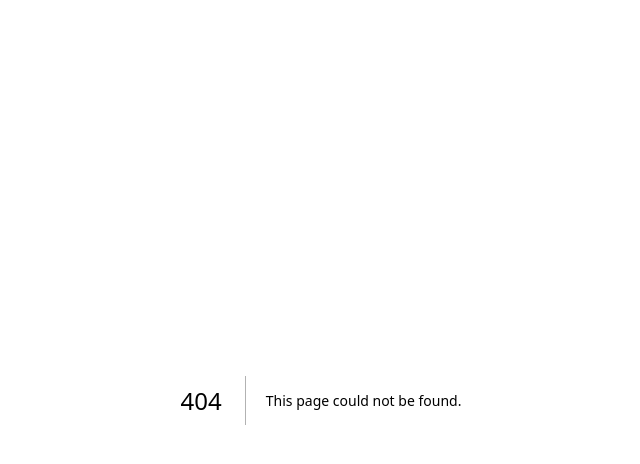
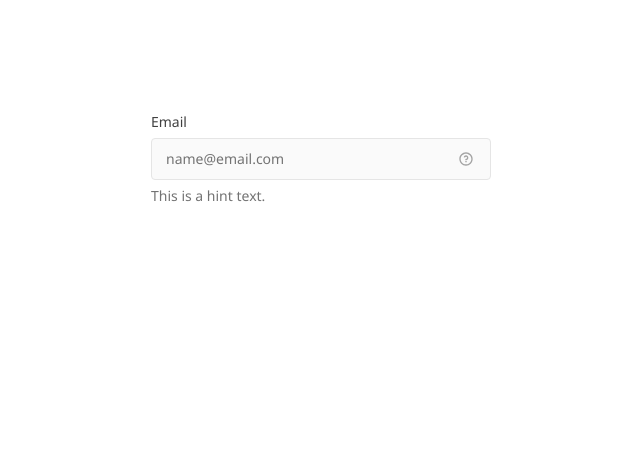
Before and after one commit to ItsChance-BTW/Projects, a Next.js app: page /text-input-component in a window 1280 px wide. Before the commit this address had no page. Shown: the top 464 px of the page, without its empty margins (319-959 px from the left). Built offline with nearby package versions, Linux system fonts and the light colour scheme.

Commit message:
text input component almost complete

```diff
--- /dev/null
+++ b/app/(projects)/text-input-component/page.tsx
@@ -0,0 +1,22 @@
+import TextInput from "@/components/common/TextInput";
+
+export default function Page() {
+    return (
+        <div className="flex justify-center py-[112px]">
+            <div className="flex flex-col gap-12 w-[340px]">
+                <TextInput
+                    text=""
+                    label="Email"
+                    type="email"
+                    placeholder="name@email.com"
+                    disabled={false}
+                    hint="This is a hint text."
+                    rightSVG={{
+                        fill: 'currentColor',
+                        path: "M12 22C6.47715 22 2 17.5228 2 12C2 6.47715 6.47715 2 12 2C17.5228 2 22 6.47715 22 12C22 17.5228 17.5228 22 12 22ZM12 20C16.4183 20 20 16.4183 20 12C20 7.58172 16.4183 4 12 4C7.58172 4 4 7.58172 4 12C4 16.4183 7.58172 20 12 20ZM11 15H13V17H11V15ZM13 13.3551V14H11V12.5C11 11.9477 11.4477 11.5 12 11.5C12.8284 11.5 13.5 10.8284 13.5 10C13.5 9.17157 12.8284 8.5 12 8.5C11.2723 8.5 10.6656 9.01823 10.5288 9.70577L8.56731 9.31346C8.88637 7.70919 10.302 6.5 12 6.5C13.933 6.5 15.5 8.067 15.5 10C15.5 11.5855 14.4457 12.9248 13 13.3551Z"
+                    }}
+                />
+            </div>
+        </div>
+    )
+}
--- /dev/null
+++ b/components/common/TextInput.tsx
@@ -0,0 +1,73 @@
+"use client";
+
+import { useState } from "react";
+
+interface TextInputProps {
+    text: string;
+    label: string;
+    placeholder: string;
+    type: "text" | "email" | "number" | "file";
+    hint?: string;
+    error?: string;
+    leftSVG?: { fill: string; path: string };
+    rightSVG?: { fill: string; path: string };
+    disabled?: boolean;
+}
+
+const TextInput: React.FC<TextInputProps> = ({
+    text,
+    label,
+    placeholder,
+    type,
+    hint,
+    error,
+    leftSVG,
+    rightSVG,
+    disabled,
+}) => {
+    const [inputText, setInputText] = useState(text || "");
+    let paddingLeft = "";
+    let paddingRight = "";
+
+    if (leftSVG) paddingLeft = "pl-[41px]";
+    if (rightSVG) paddingRight = "pr-[38px]";
+
+    return (
+        <div className="flex flex-col gap-1.5 text-sm">
+            <div className="flex flex-col gap-1.5">
+                <label htmlFor="input-text" className="text-neutral-700">
+                    {label}
+                </label>
+                <div className="relative">
+                    {leftSVG ? <svg></svg> : null}
+                    <input
+                        className={`px-3.5 py-2.5 ${paddingLeft} ${paddingRight} w-full text-neutral-900 bg-neutral-50 border border-neutral-200 rounded placeholder:text-neutral-500 focus:outline-none focus:ring disabled:border-neutral-100 disabled:placeholder:text-neutral-400 disabled:cursor-not-allowed`}
+                        id="input-text"
+                        type={type}
+                        placeholder={placeholder}
+                        disabled={disabled}
+                        aria-describedby="input-hint"
+                        value={inputText}
+                        onChange={(e) => setInputText(e.target.value)}
+                    />
+                    {rightSVG ? (
+                        <div className="text-neutral-400 absolute top-0 bottom-0 right-0 flex items-center pr-[17px]">
+                            <svg
+                                xmlns="http://www.w3.org/2000/svg"
+                                viewBox="0 0 24 24"
+                                fill={rightSVG.fill}
+                                width={16}
+                                height={16}
+                            >
+                                <path d={rightSVG.path}></path>
+                            </svg>
+                        </div>
+                    ) : null}
+                </div>
+            </div>
+            <div id="input-hint" className="text-neutral-500">{hint}</div>
+        </div>
+    );
+};
+
+export default TextInput;
```
